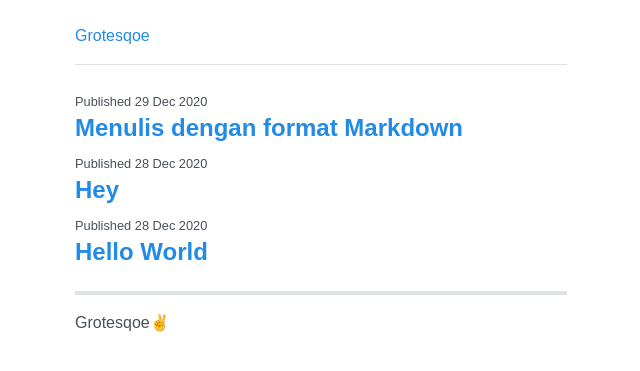
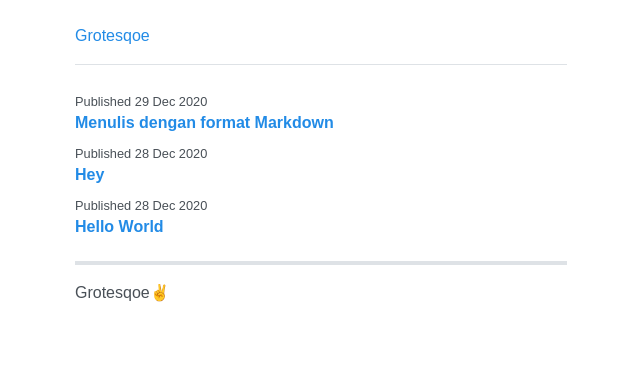
Before and after one commit to grotesqoe/www, a Jekyll site: the page built from index.html, in a window 1280 px wide. Shown: the top 371 px of the page, without its empty margins (319-959 px from the left). Built offline with Jekyll 4.4.1, drawn with Linux system fonts in a browser that asks for light colours; the list of posts is cut into pages by our own code.

Commit message:
Update _typography.scss

```diff
--- a/_sass/_typography.scss
+++ b/_sass/_typography.scss
@@ -13,17 +13,14 @@ h6 {
 }
 
 h1 {
-  font-size: 2rem;
+  font-size: 1.75rem;
 }
 
 h2 {
-  font-size: 1.75rem;
-}
-
-h3 {
   font-size: 1.5rem;
 }
 
+h3,
 h4,
 h5,
 h6 {
```
